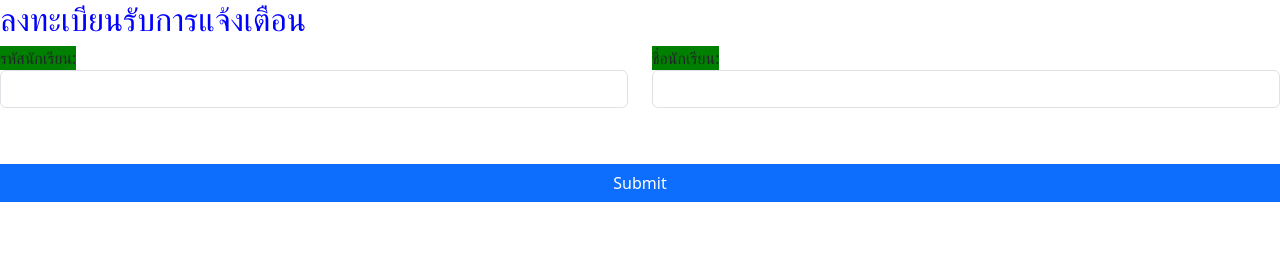
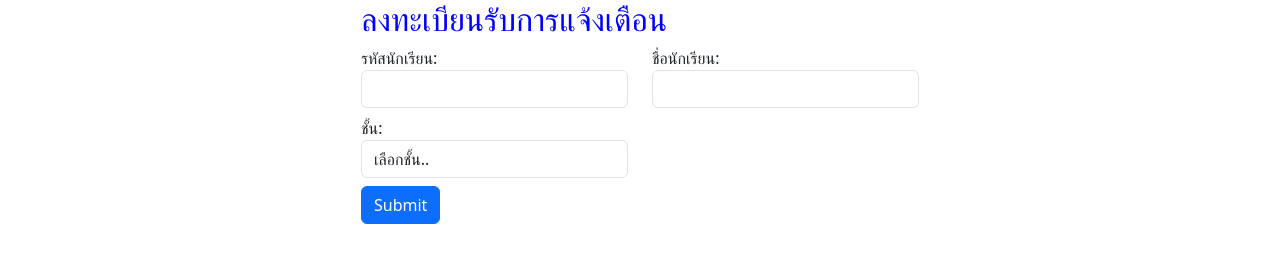
Before and after one commit to krooluang/token, a plain HTML site: page index.html in a window 1280 px wide. Drawn offline with nearby package versions, Linux system fonts and the light colour scheme.

Commit message:
Update index.html

```diff
--- a/index.html
+++ b/index.html
@@ -7,30 +7,49 @@
     <title>Student Form</title>
 </head>
 <body>
-
+<div class="container">
+    <div class="col-md-6 mx-auto">
     <h2 style="color: blue;">ลงทะเบียนรับการแจ้งเตือน</h2>
 
     <form id="studentForm">
         <div class="row">
         <div class="col-md-6 mb-2">
-        <label for="studentId" style="background: green;">รหัสนักเรียน:</label>
-        <input type="text" class="form-control" id="studentId" name="studentId" required><br><br>
+        <label for="studentId">รหัสนักเรียน:</label>
+        <input type="text" class="form-control" id="studentId" name="studentId" required>
          </div>
 
          <div class="col-md-6 mb-2">
-        <label for="studentName" style="background: green;">ชื่อนักเรียน:</label>
-        <input type="text" class="form-control" id="studentName" name="studentName" required><br><br>
+        <label for="studentName" >ชื่อนักเรียน:</label>
+        <input type="text" class="form-control" id="studentName" name="studentName" required>
          </div>
 
+         <div class="col-md-6 mb-2">
+            <label for="studentName" >ชั้น:</label>
+            <select class="form-control" id="classroom" name="classroom" required>
+                <option disabled selected value="">เลือกชั้น..</option>
+                <option>ม.1</option>
+                <option>ม.2</option>
+                <option>ม.3</option>
+                <option>ม.4</option>
+                <option>ม.5</option>
+                <option>ม.6</option>
+                </select>
+
+             </div>
+
+         <div class="col-md-12 mb-2">
         <button type="submit" class="btn btn-primary">Submit</button>
     </div>
+    </div>
+
     </form>
 
     <div id="tokenDisplay" style="display:none;">
         <h3>LINE Notify Token คือ</h3>
         <p id="token"></p>
     </div>
-
+</div>
+</div>
     <script>
         const noti_ClientId = "Zk4S7t7P8gXQ8vIm2LIAGx"
         const noti_RedirectUrl = ""
@@ -42,11 +61,10 @@
 
             const studentId = document.getElementById('studentId').value;
             const studentName = document.getElementById('studentName').value;
+            const classroom = document.getElementById('classroom').value;
 
-
-
-            if(studentId && studentName) {
-                const redirectUrl = `https://notify-bot.line.me/oauth/authorize?response_type=code&client_id=${noti_ClientId}&redirect_uri=${noti_RedirectUrl}&scope=notify&state=${studentId}_${studentName}`;
+            if(studentId && studentName && classroom) {
+                const redirectUrl = `https://notify-bot.line.me/oauth/authorize?response_type=code&client_id=${noti_ClientId}&redirect_uri=${noti_RedirectUrl}&scope=notify&state=${studentId}_${studentName}_${classroom}`;
                 window.location.href = redirectUrl;
             } else {
                 alert('Please enter both Student ID and Name.');
@@ -73,7 +91,6 @@
             })
             .catch(error => console.error('Error fetching token:', error));
         }
-
     </script>
 
 </body>
```
